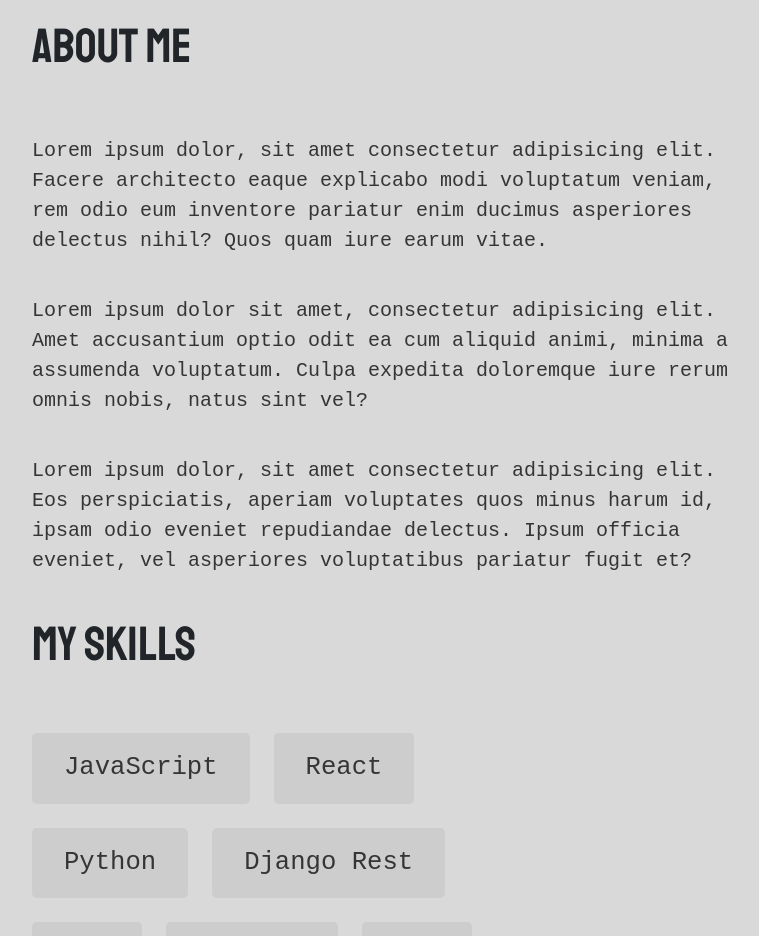
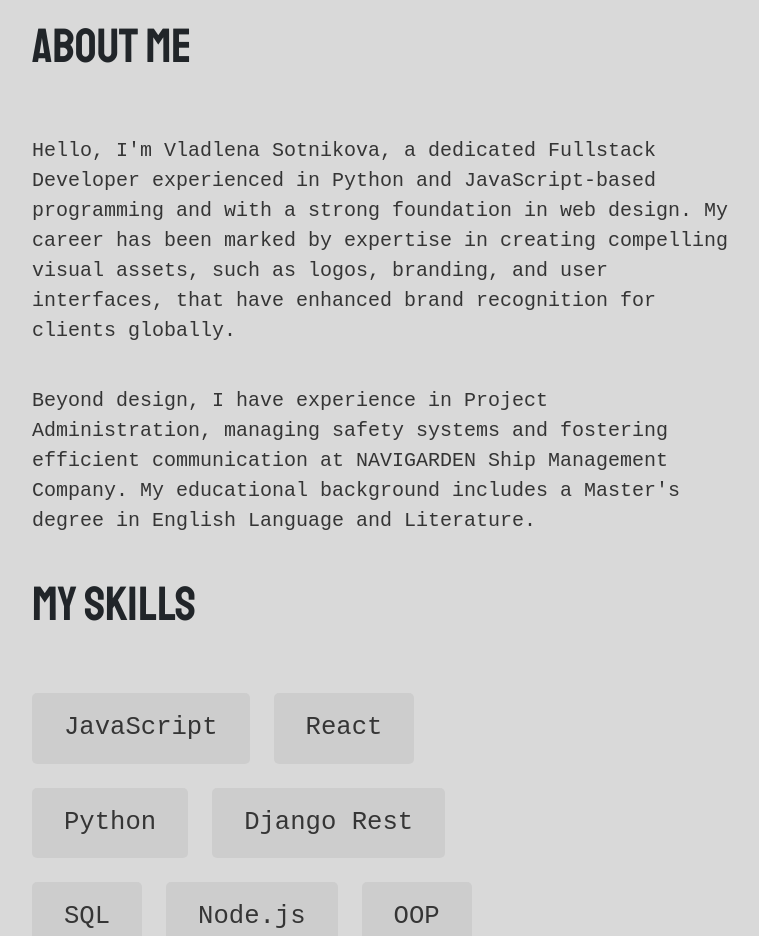
Before and after one commit to Vladliena/Portfolio, a plain HTML site: page index.html in a window 1280 px wide. Shown: the part 1440-2376 px from the top of the page, without its empty margins (50-809 px from the left). Drawn offline with nearby package versions, Linux system fonts and the light colour scheme; a web font is replaced by a local one.

Commit message:
text fix

```diff
--- a/index.html
+++ b/index.html
@@ -53,18 +53,13 @@
         <div class="container d-flex justify-content-between flex-wrap">
             <div class="about_text">
                 <h2>About me</h2>
-                <p>Lorem ipsum dolor, sit amet consectetur adipisicing elit. Facere architecto eaque explicabo modi
-                    voluptatum veniam, rem odio eum inventore pariatur enim ducimus asperiores delectus nihil? Quos quam
-                    iure earum vitae.</p>
-                <p>Lorem ipsum dolor sit amet, consectetur adipisicing elit. Amet accusantium optio odit ea cum aliquid
-                    animi, minima a assumenda voluptatum. Culpa expedita doloremque iure rerum omnis nobis, natus sint
-                    vel?
+                <p>Hello, I'm Vladlena Sotnikova, a dedicated Fullstack Developer experienced in Python and JavaScript-based programming and with a strong foundation in web design. My career has been
+                marked by expertise in creating compelling visual assets, such as logos, branding, and user interfaces, that have
+                enhanced brand recognition for clients globally.</p>
+                <p>Beyond design, I have experience in Project Administration, managing safety systems and fostering efficient communication
+                at NAVIGARDEN Ship Management Company. My educational background includes a Master's degree in English Language and
+                Literature.
                 </p>
-                <p>Lorem ipsum dolor, sit amet consectetur adipisicing elit. Eos perspiciatis, aperiam voluptates quos
-                    minus
-                    harum id, ipsam odio eveniet repudiandae delectus. Ipsum officia eveniet, vel asperiores
-                    voluptatibus
-                    pariatur fugit et?</p>
             </div>
             <div class="about__content-skills">
                 <h3 class="about__content-title">My Skills</h3>
```
